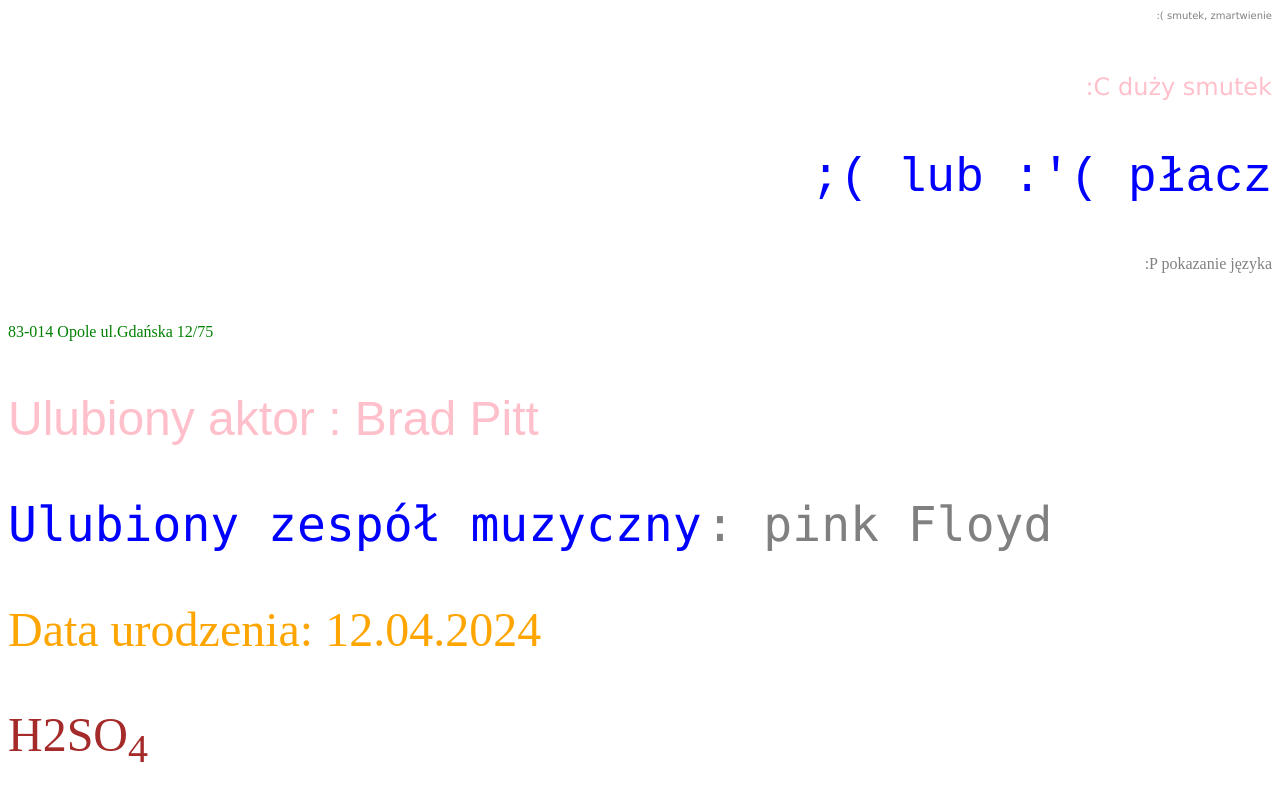
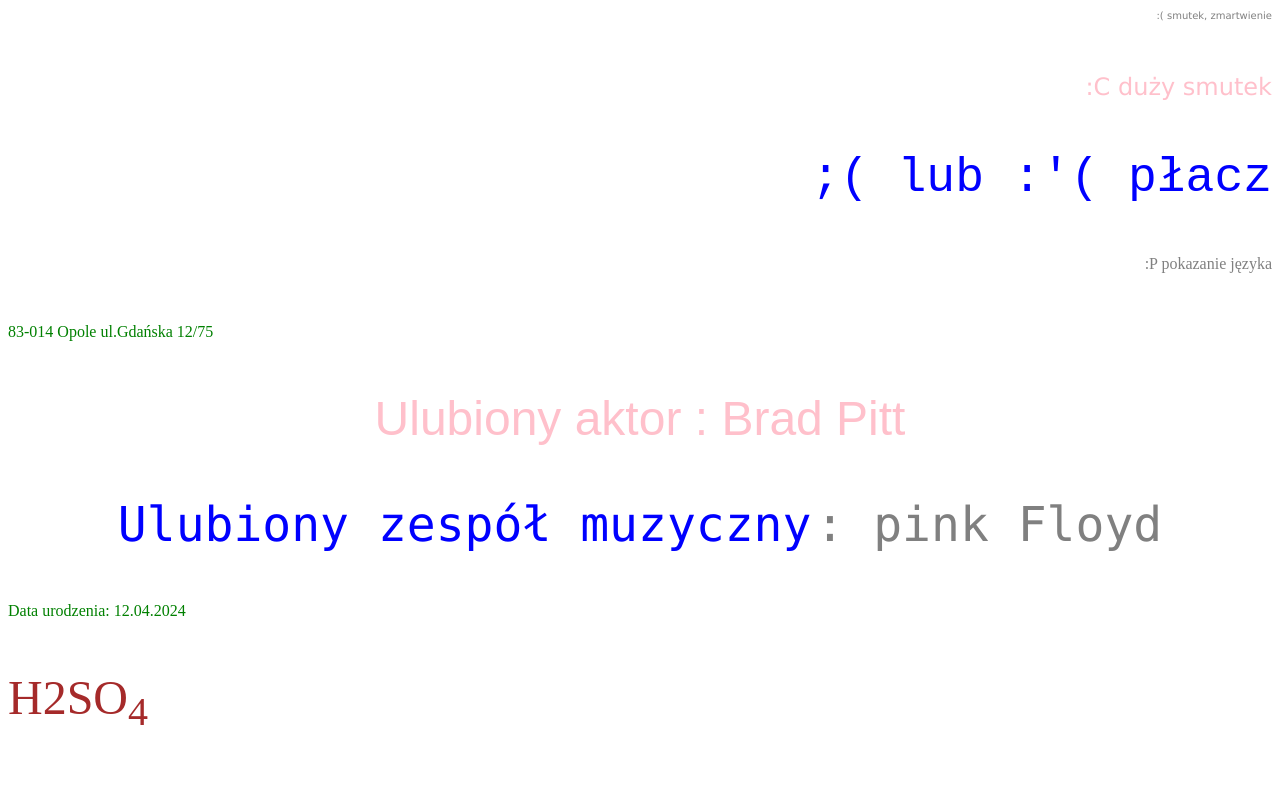
Before and after one commit to Kacperd12/Zad-KH1, a plain HTML site: page index.HTML in a window 1280 px wide. Shown: the part 1261-2061 px from the top of the page. After the commit the page ends 2038 px from the top, so only its background shows below. Drawn offline with Linux system fonts and the light colour scheme.

Commit message:
Update index.HTML
Signed-off-by: Kacperd12 <hebelkacper59@gmail.com>

```diff
--- a/index.HTML
+++ b/index.HTML
@@ -29,10 +29,10 @@
 <p align="right"> <font color="gray" size="3" face="Times New Roman"> :P pokazanie języka </font> </p> <br>
 
 <p align="left"> <font color="green" size="3" face="Times New Roman"> 83-014 Opole ul.Gdańska 12/75</p> <br>
-<p align=<center> <font color="pink" size="12" face="Arial">Ulubiony aktor : Brad Pitt</font> <p> </p> </center><br>
-<p align=<center> <font color="blue" size="14" face="Consolas">Ulubiony zespół muzyczny</font> <font color="gray" size="12" face="Consolas">: pink Floyd</font> <p> </p> </center><br>
-<p align=<center> <font color="orange" size="9" face="Corbel">Data urodzenia: 12.04.2024</font> <p> </p> </center><br>
-<p align=<left> <font color="brown" size="8" face="Corbel">H2SO<sub>4</sub></font> <p> </p> </center><br>
+<p align="center"> <font color="pink" size="12" face="Arial">Ulubiony aktor : Brad Pitt</font> <p> </p> </center><br>
+<p align="center"> <font color="blue" size="14" face="Consolas">Ulubiony zespół muzyczny</font> <font color="gray" size="12" face="Consolas">: pink Floyd</font> <p> </p> </center><br>
+<p align="center>" <font color="orange" size="9" face="Corbel">Data urodzenia: 12.04.2024</font> <p> </p> </center><br>
+<p align="left"> <font color="brown" size="8" face="Corbel">H2SO<sub>4</sub></font> <p> </p> </center><br>
 
     </body>
   </html>
```
